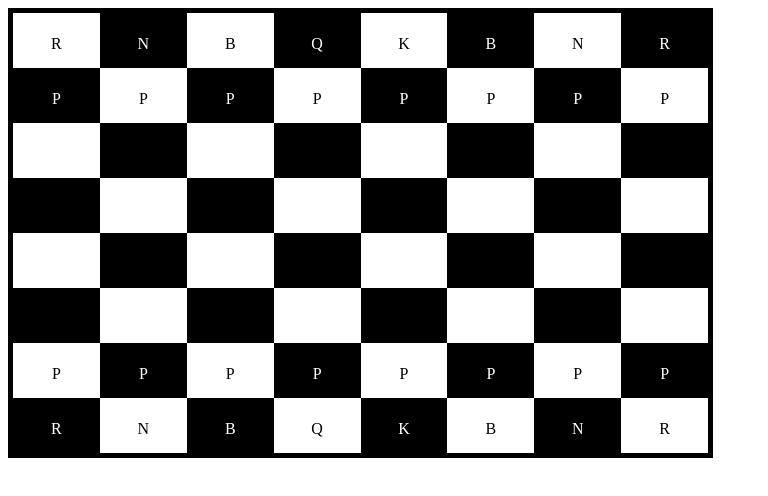
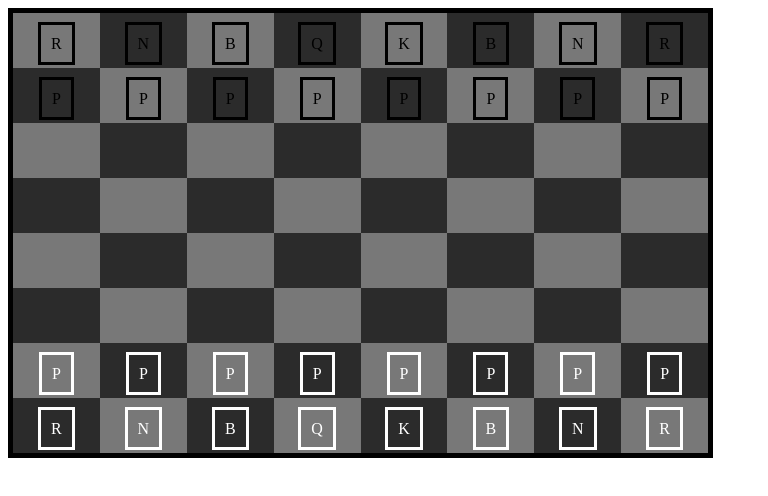
Before and after one commit to jorgehermo9/chess, a React (Create React App) app: page / in a window 1280 px wide. Shown: the top 496 px of the page, without its empty margins (0-768 px from the left). Built offline with nearby package versions, Linux system fonts and the light colour scheme.

Commit message:
better pieces

```diff
--- a/src/components/Board/Board.jsx
+++ b/src/components/Board/Board.jsx
@@ -13,6 +13,8 @@ function Board(){
 				setSelected(target);
 			}
 		}else{
+			if(target.piece === null ||
+				target.piece.color !== selected.piece.color){
 				setBoard(prev =>{
 					const newBoard = prev;
 					const selectedCell = selected.j+selected.i*prev.n;
@@ -20,7 +22,8 @@ function Board(){
 					newBoard.cells[targetCell].piece = prev.cells[selectedCell].piece;
 					newBoard.cells[selectedCell].piece = null;
 					return newBoard;
-			})
+				});
+			}
 			setSelected(null);
 		}
 	}
--- a/src/components/Board/Cells/Cell.jsx
+++ b/src/components/Board/Cells/Cell.jsx
@@ -7,11 +7,14 @@ function Cell(props){
 	const cellStyle={
 		width: `${perc}%`,
 		height: `${perc}%`,
-		backgroundColor: white?"white":"black",
-		color:white?"black":"white",
+		backgroundColor: white?"#787878":"#2b2b2b",
 	}
 
 	const type = props.piece? props.piece.type:"";
+	const pieceStyle = props.piece?{
+		border:`medium solid ${props.piece.color==="white"?"white":"black"}`,
+		color: props.piece.color==="white"?"white":"black"}
+		:null
 	console.log(cellStyle);
 	return(
 		<div className={styles.cell}
@@ -20,7 +23,8 @@ function Cell(props){
 		onClick={
 			()=>props.onSelected({i:props.i,j:props.j,piece:props.piece})
 		}
-		><p>{type}</p>
+		><p style={pieceStyle}>
+			{type}</p>
 		</div>
 	)
 }
--- a/src/components/Board/Cells/Cell.module.css
+++ b/src/components/Board/Cells/Cell.module.css
@@ -7,6 +7,8 @@
 }
 .cell > *{
 	display:inline;
+	user-select: none;
 	position:relative;
+	padding:10px;
 	top:40%;
 }
```
Lines whose indentation alone changed are shown as unchanged.
